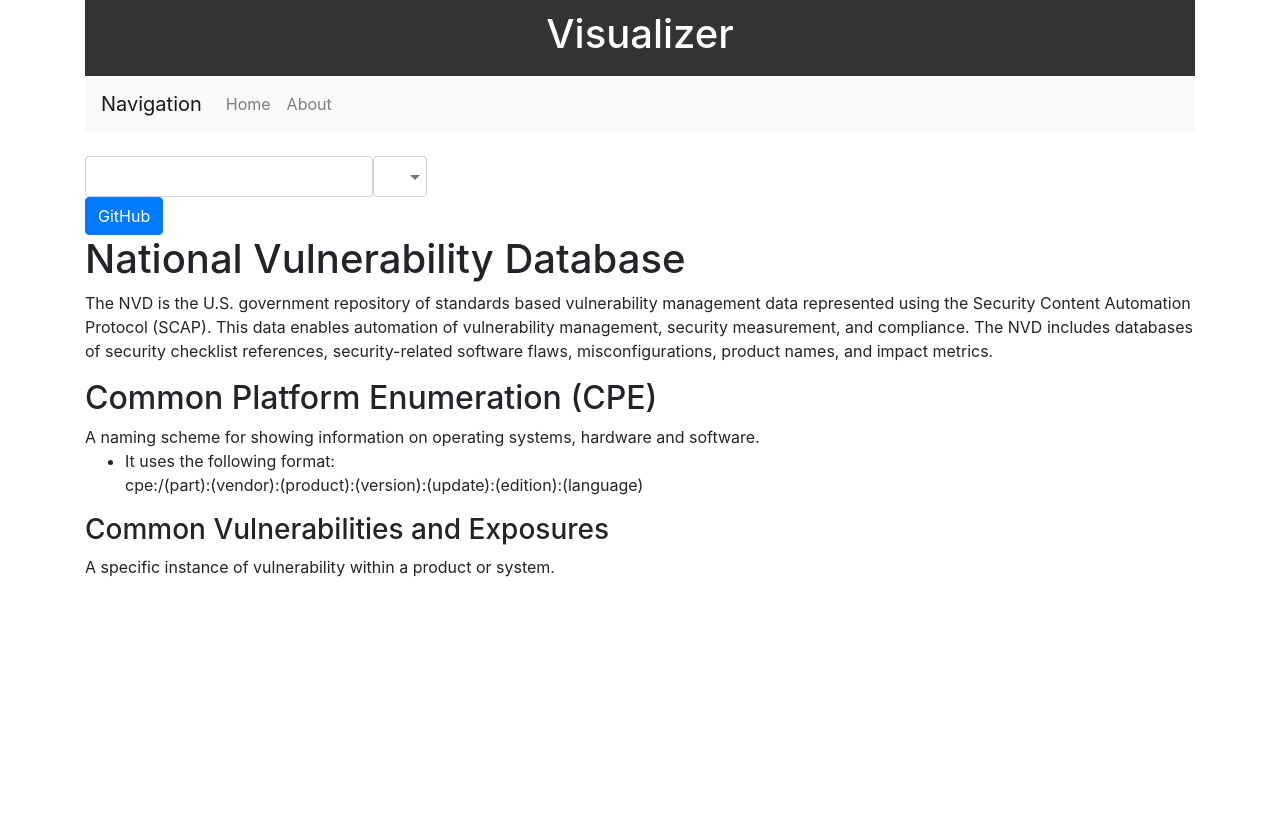
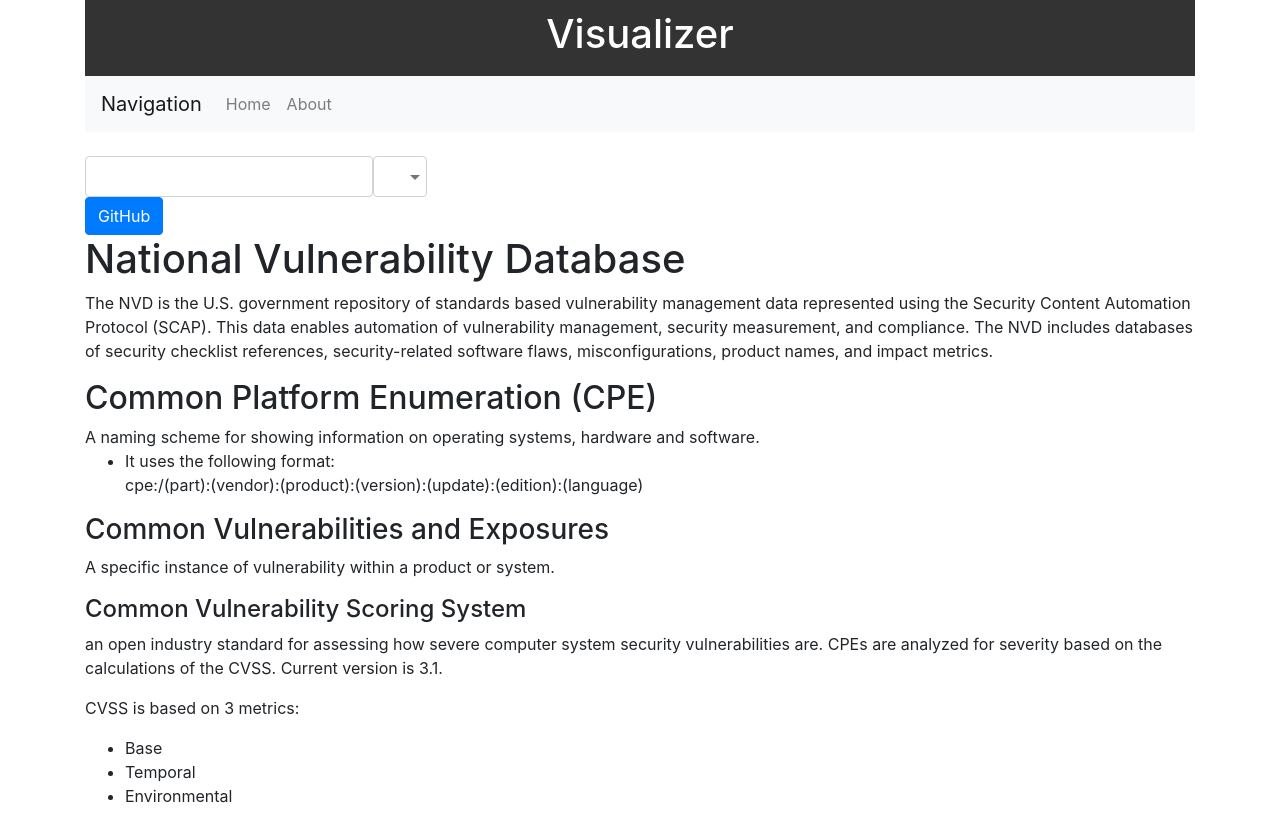
Before and after one commit to eric-yeung/visualizer, a React (Create React App) app: page /About in a window 1280 px wide. Before the commit the page ends 800 px from the top, so only its background shows below. Built offline with nearby package versions, Linux system fonts and the light colour scheme.

Commit message:
new commit

```diff
--- a/src/components/layout/About.js
+++ b/src/components/layout/About.js
@@ -22,8 +22,34 @@ export default function About() {
                         cpe:/(part):(vendor):(product):(version):(update):(edition):(language)
                     </ul>
                 </p>
+
                 <h3>Common Vulnerabilities and Exposures</h3>
-                <p>A specific instance of vulnerability within a product or system.</p>
+                <p>
+                    A specific instance of vulnerability within a product or system.
+                </p>
+
+                <h4>Common Vulnerability Scoring System</h4>
+                <p>
+                    an open industry standard for assessing how severe computer system security vulnerabilities are.
+                    CPEs are analyzed for severity based on the calculations of the CVSS.
+                    Current version is 3.1.
+                </p>
+
+                <p>
+                    CVSS is based on 3 metrics:
+                </p>
+
+                <ul>
+                    <li>
+                        Base
+                    </li>
+                    <li>
+                        Temporal
+                    </li>
+                    <li>
+                        Environmental
+                    </li>
+                </ul>
             </React.Fragment>
         </div>
     )
```
Also changed, not shown: 2 other files (tests, documents, lock files or other folders).
